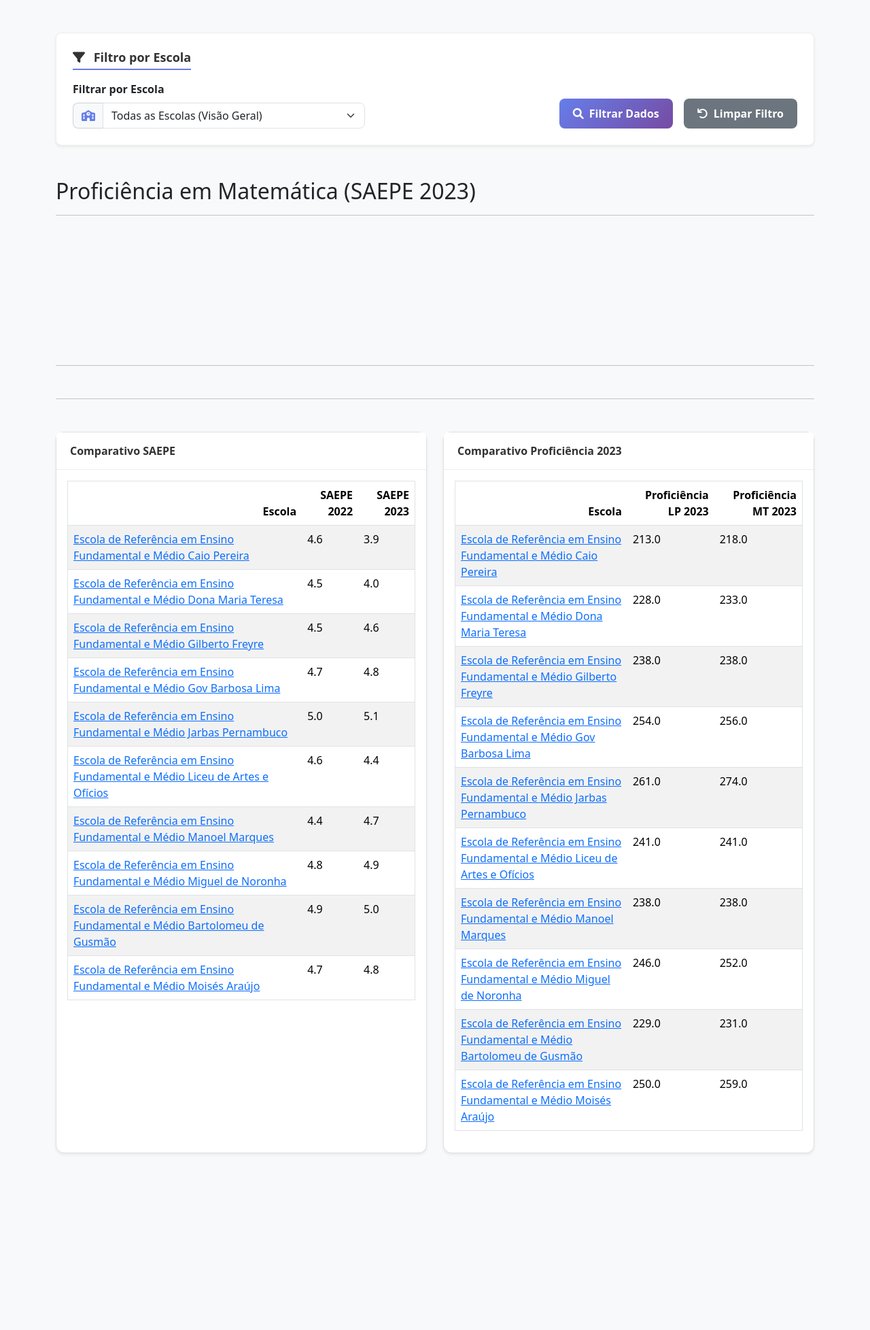
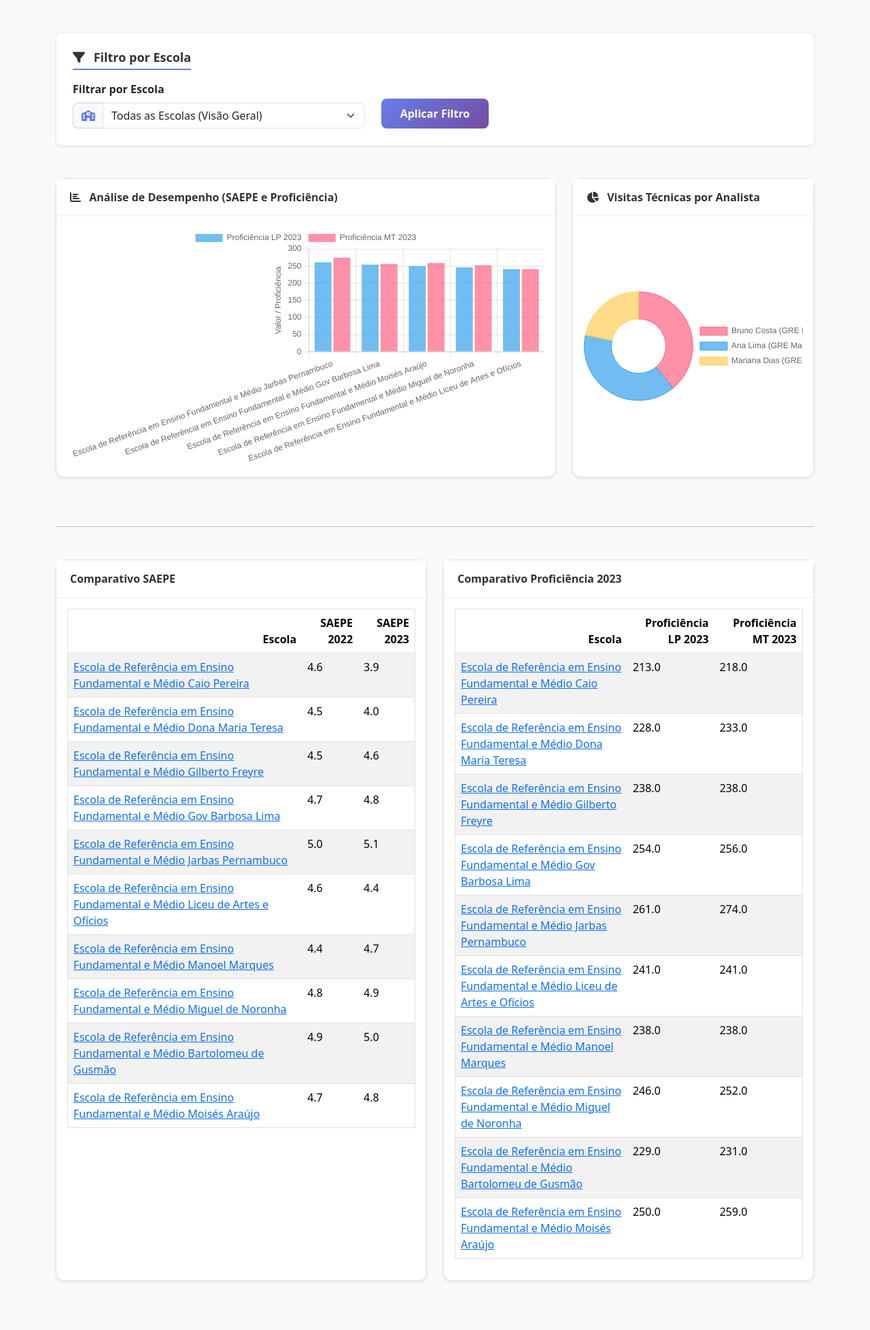
Before and after one commit to GusISilva/Projeto-SAEPE, a Django app: page /dashboard-analise/ in a window 1280 px wide. Shown: the part 176-2132 px from the top of the page at 68% size. Before the commit the page ends 1873 px from the top, so only its background shows below. Run offline with Django 5.2, Linux system fonts and the light colour scheme; a user stored in the database is signed in; data comes from the database, SQL or seed files in the repository; both versions use the stored data as it was after the commit; a map, chart or similar area stays blank.

Commit message:
implemetações de gráficos e coleta de dados

```diff
--- a/core/templates/analise_dashboard.html
+++ b/core/templates/analise_dashboard.html
@@ -27,96 +27,53 @@
                         {{ form.escola }}
                     </div>
                 </div>
-                <div class="col-md-6 col-lg-7 d-flex justify-content-end gap-3">
-                    <button type="submit" class="btn btn-primary-custom">
-                        <i class="fas fa-search me-2"></i> Filtrar Dados
-                    </button>
-                    <a href="{% url 'analise_dashboard' %}" class="btn btn-secondary-custom">
-                        <i class="fas fa-undo me-2"></i> Limpar Filtro
-                    </a>
+                <div class="col-md-6 col-lg-2">
+                    <button type="submit" class="btn btn-primary-custom w-100">Aplicar Filtro</button>
                 </div>
             </div>
         </form>
     </div>
 
-    <h2>Proficiência em Matemática (SAEPE 2023)</h2>
-    <hr>
-    <div style="width: 90%; max-width: 1000px; margin: auto;">
-        <canvas id="meuGraficoBarras"></canvas> </div>
+    <div class="row mb-5">
 
+        <div class="col-lg-8 mb-4">
+            <div class="card shadow-sm h-100">
+                <div class="card-header bg-white fw-bold">
+                    <i class="fas fa-chart-bar me-2"></i>
+                    Análise de Desempenho (SAEPE e Proficiência)
+                </div>
+                <div class="card-body">
+                    {% if dados_grafico_json != '{}' and dados_grafico_json != '[]' %}
+                        <canvas id="meuGraficoBarras"></canvas>
+                    {% else %}
+                        <p class="text-center text-muted mt-5">Nenhum dado de desempenho encontrado para esta seleção.</p>
+                    {% endif %}
+                </div>
+            </div>
+        </div>
 
-<script src="https://cdn.jsdelivr.net/npm/chart.js"></script>
+        <div class="col-lg-4 mb-4">
+            <div class="card shadow-sm h-100">
+                <div class="card-header bg-white fw-bold">
+                    <i class="fas fa-chart-pie me-2"></i>
+                    Visitas Técnicas por Analista
+                </div>
+                <div class="card-body d-flex align-items-center justify-content-center">
+                    {% if dados_grafico_visitas_json != '{}' and dados_grafico_visitas_json != '[]' %}
+                        <canvas id="meuGraficoRosca" style="max-height: 300px;"></canvas>
+                    {% else %}
+                        <p class="text-center text-muted">Nenhuma visita técnica registrada.</p>
+                    {% endif %}
+                </div>
+            </div>
+        </div>
 
-
-<script>
-    // Pega os dados JSON que o Python (views.py) enviou
-    const dadosJson = '{{ dados_grafico_json|safe }}';
-
-</script>
-
-<hr class="mt-5 mb-5"/>
-
-
-
-
-    <script>
-        // Pega os dados JSON que o Python (views.py) enviou
-        const dadosJson = '{{ dados_grafico_json|safe }}';
-
-        // Verifica se os dados existem
-        if (dadosJson && dadosJson !== '[]') {
-
-            const dadosDoBackend = JSON.parse(dadosJson);
-
-            if (dadosDoBackend.length > 0) {
-
-                // Prepara os dados para o Chart.js
-                const labels = dadosDoBackend.map(item => item.escola);
-                const data = dadosDoBackend.map(item => item.proficiencia_mt_2023); // <-- nome do models.py
-
-                // Configuração do Gráfico de barras
-                const config = {
-                    type: 'bar', // Tipo de gráfico
-                    data: {
-                        labels: labels,
-                        datasets: [{
-                            label: 'Proficiência em Matemática 2023',
-                            data: data,
-                            backgroundColor: 'rgba(54, 162, 235, 0.6)',
-                            borderColor: 'rgba(54, 162, 235, 1)',
-                            borderWidth: 1
-                        }]
-                    },
-                    options: {
-                        responsive: true,
-                        // Isso faz o gráfico ficar deitadinho
-                        indexAxis: 'y',
-                        plugins: {
-                            legend: { display: false },
-                            title: {
-                                display: true,
-                                text: 'Proficiência de MT por Escola'
-                            }
-                        },
-                        scales: {
-                            x: {
-                                title: { display: true, text: 'Proficiência Média' }
-                            }
-                        }
-                    }
-                };
-
-                // Cria o gráfico
-                const ctx = document.getElementById('meuGraficoBarras').getContext('2d');
-                new Chart(ctx, config);
-            }
-        }
-    </script>
+    </div>
 
     <hr class="mt-5 mb-5"/>
 
     {% if erro %}
-    <div class="alert alert-danger">{{ erro }}</div>
+    <div class="alert alert-danger">Ocorreu um erro: {{ erro }}</div>
     {% else %}
     <div class="row">
 
@@ -124,12 +81,14 @@
             <div class="card shadow-sm h-100">
                 <div class="card-header bg-white fw-bold">
                     {% if titulo_sufixo != " - Visão Geral" %}
-                        Registros da Escola
+                        Registros SAEPE da Escola
                     {% else %}
                         Comparativo SAEPE
                     {% endif %}
                 </div>
-                <div class="card-body">{{ analise_escola|safe }}</div>
+                <div class="card-body">
+                    {{ analise_escola|safe }}
+                </div>
             </div>
         </div>
 
@@ -143,9 +102,68 @@
                 </div>
             </div>
         </div>
-
     </div>
     {% endif %}
 
 </div>
+
+<script>
+    // Carrega dados JSON do Django
+    const dadosGraficoJson = JSON.parse('{{ dados_grafico_json|escapejs }}');
+    const dadosVisitasJson = JSON.parse('{{ dados_grafico_visitas_json|escapejs }}');
+
+    document.addEventListener('DOMContentLoaded', function() {
+        // Inicializa o Gráfico de Barras (Desempenho)
+        if (dadosGraficoJson && dadosGraficoJson.datasets && dadosGraficoJson.datasets.length > 0) {
+            const configBarras = {
+                type: 'bar', // Tipo de gráfico: Barras
+                data: dadosGraficoJson,
+                options: {
+                    responsive: true,
+                    plugins: {
+                        legend: { position: 'top', },
+                        title: { display: false }
+                    },
+                    scales: {
+                        y: {
+                            beginAtZero: true,
+                            title: { display: true, text: 'Valor / Proficiência' }
+                        },
+                        x: {
+                            // Configurações específicas para o eixo X
+                            // (Opcional, depende do que você está mostrando)
+                        }
+                    }
+                }
+            };
+
+            const ctxBarras = document.getElementById('meuGraficoBarras');
+            if (ctxBarras) {
+                new Chart(ctxBarras.getContext('2d'), configBarras);
+            }
+        }
+
+        // Inicializa o Gráfico de Rosca (Visitas por Técnico)
+        if (dadosVisitasJson && dadosVisitasJson.datasets && dadosVisitasJson.datasets.length > 0) {
+            const configRosca = {
+                type: 'doughnut', // Tipo de gráfico: Rosca
+                data: dadosVisitasJson,
+                options: {
+                    responsive: true,
+                    maintainAspectRatio: false, // Permite controlar o tamanho no CSS
+                    plugins: {
+                        legend: { position: 'right' },
+                        title: { display: false }
+                    }
+                }
+            };
+
+            const ctxRosca = document.getElementById('meuGraficoRosca');
+            if (ctxRosca) {
+                new Chart(ctxRosca.getContext('2d'), configRosca);
+            }
+        }
+    });
+</script>
+
 {% endblock content %}
--- a/core/views.py
+++ b/core/views.py
@@ -2,18 +2,87 @@
 
 import pandas as pd
 import json
+import os
+from django.conf import settings
 from django.shortcuts import render, redirect, get_object_or_404
 from django.contrib.auth import authenticate, login, logout
-from django.contrib.auth.forms import AuthenticationForm # UserCreationForm não estava a ser usado
+from django.contrib.auth.forms import AuthenticationForm
 from django.contrib.auth.decorators import login_required
 from django.contrib.auth.models import User
 from django.contrib import messages
 from django.urls import reverse
 from django.utils.html import format_html
-from django.db.models import Max
+from django.db.models import Max, Count
+from django.db import IntegrityError
+
 
 from .models import Escola, Ocorrencia, Relatorio, Visita, DadosFicticiosEscola, VisitaTecnica
 from .forms import VisitaForm, EscolaSelectForm, VisitaTecnicaForm
+
+
+# ==============================================================================
+# FUNÇÃO AUXILIAR: CARREGAR CSV (APENAS PARA TESTES/DEV)
+# ==============================================================================
+
+# ATENÇÃO: Descomente e use APENAS UMA VEZ para carregar seus dados no banco.
+# Em produção, você deve remover a chamada dessa função e carregar os dados uma única vez.
+def carregar_dados_csv_para_modelos():
+    """Tenta carregar os dados dos arquivos CSV para os modelos, se ainda não existirem."""
+
+    # 1. Carregar DadosFicticiosEscola (Acompanhamento)
+    caminho_escolas_csv = os.path.join(settings.BASE_DIR, 'Acompanhamento_Escolas_2025_Ficticio.xlsx - Sheet1.csv')
+    if not DadosFicticiosEscola.objects.exists() and os.path.exists(caminho_escolas_csv):
+        print("Tentando carregar dados de Acompanhamento_Escolas...")
+        try:
+            df_escolas = pd.read_csv(caminho_escolas_csv)
+            # Normalizar nomes de colunas do CSV para os nomes do modelo
+            df_escolas.columns = [
+                'escola', 'modalidade', 'alunos_previstos_2023', 'percentual_peso',
+                'saepe_2022', 'saepe_2023', 'proficiencia_lp_2023', 'proficiencia_mt_2023',
+                'matricula_efaf_2024'
+            ]
+
+            for index, row in df_escolas.iterrows():
+                DadosFicticiosEscola.objects.create(
+                    escola=row['escola'],
+                    modalidade=row['modalidade'],
+                    alunos_previstos_2023=row['alunos_previstos_2023'],
+                    percentual_peso=row['percentual_peso'],
+                    saepe_2022=row['saepe_2022'],
+                    saepe_2023=row['saepe_2023'],
+                    proficiencia_lp_2023=row['proficiencia_lp_2023'],
+                    proficiencia_mt_2023=row['proficiencia_mt_2023'],
+                    matricula_efaf_2024=row['matricula_efaf_2024']
+                )
+            print("Dados de Acompanhamento de Escolas carregados.")
+        except Exception as e:
+            print(f"Erro ao carregar dados de Acompanhamento: {e}")
+
+    # 2. Carregar VisitaTecnica
+    caminho_visitas_csv = os.path.join(settings.BASE_DIR, 'visitas_gre_ficticias.xlsx - Sheet1.csv')
+    if not VisitaTecnica.objects.exists() and os.path.exists(caminho_visitas_csv):
+        print("Tentando carregar dados de Visitas Tecnicas...")
+        try:
+            df_visitas = pd.read_csv(caminho_visitas_csv)
+
+            for index, row in df_visitas.iterrows():
+                VisitaTecnica.objects.create(
+                    escola=row['Escola'],
+                    data_visita=pd.to_datetime(row['Data da Visita'], errors='coerce').date(),
+                    tecnico_gre=row['Técnico/Analista - GRE'],
+                    servidor_escola=row['Servidor da Escola'],
+                    demanda=row['Demanda'],
+                    encaminhamento=row['Encaminhamento'],
+                    observacao=row['Observação']
+                )
+            print("Dados de Visitas Técnicas carregados.")
+        except Exception as e:
+            print(f"Erro ao carregar dados de Visitas Técnicas: {e}")
+
+
+# ==============================================================================
+# VIEWS DE AUTENTICAÇÃO E DASHBOARD PRINCIPAL
+# ==============================================================================
 
 def registro_view(request):
     if request.user.is_authenticated:
@@ -55,7 +124,6 @@ def login_view(request):
             user = authenticate(username=username, password=password)
             if user is not None:
                 login(request, user)
-                # Redireciona para o dashboard principal após o login
                 return redirect('main_dashboard')
             else:
                  messages.error(request, 'Nome de utilizador ou palavra-passe inválidos.')
@@ -80,13 +148,14 @@ def relatorios_view(request):
     if request.method == 'POST':
         return redirect('main_dashboard')
     else:
+        context = {}
         return render(request, 'relatorios.html', context)
 
 
 @login_required(login_url='login')
 def visitas_view(request):
 
-    # --- Lógica de POST (Processa o formulário do popup - SEM ALTERAÇÕES) ---
+    # --- Lógica de POST (Processa o formulário do popup) ---
     if request.method == 'POST':
         form = VisitaTecnicaForm(request.POST)
         if form.is_valid():
@@ -94,6 +163,8 @@ def visitas_view(request):
                 form.save()
                 messages.success(request, 'Visita registada com sucesso!')
                 return redirect('visitas')
+            except IntegrityError as e:
+                messages.error(request, f'Erro de integridade ao guardar a visita: {e}')
             except Exception as e:
                  messages.error(request, f'Erro inesperado ao guardar a visita: {e}')
         else:
@@ -102,21 +173,21 @@ def visitas_view(request):
                 label = form.fields[field].label if field in form.fields else field
                 error_message += f"'{label}': {', '.join(errors)} "
             messages.error(request, error_message.strip())
-            # Continua para a lógica GET para mostrar a página com o erro
 
-    # --- Lógica de GET (MODIFICADA para mostrar o resumo) ---
+    # --- Lógica de GET (Mostra o resumo das últimas visitas) ---
 
-    # 1. Encontra a data da última visita para cada escola (como antes)
+    # 1. Encontra a data da última visita para cada escola
     ultimas_visitas_por_escola = VisitaTecnica.objects.values(
         'escola'
     ).annotate(
         ultima_data=Max('data_visita')
-    ) # Removemos o order_by daqui
+    )
 
-    # 2. Busca os detalhes completos da última visita de cada escola (como antes)
+    # 2. Busca os detalhes completos da última visita de cada escola
     lista_resumo_visitas = []
     for item in ultimas_visitas_por_escola:
         try:
+            # Encontra a visita mais recente (maior ID) na última data para evitar duplicatas
             ultima_visita_obj = VisitaTecnica.objects.filter(
                 escola=item['escola'],
                 data_visita=item['ultima_data']
@@ -125,29 +196,28 @@ def visitas_view(request):
         except VisitaTecnica.DoesNotExist:
             continue
 
-    # --- A MUDANÇA ESTÁ AQUI ---
     # 3. Ordena a LISTA de objetos pelo atributo 'escola' (alfabeticamente)
     lista_resumo_visitas.sort(key=lambda visita: visita.escola)
-    # --- FIM DA MUDANÇA ---
 
-    # 4. Cria uma instância VAZIA do formulário para o popup (Sem alterações)
+    # 4. Cria uma instância VAZIA do formulário para o popup
     form_modal = VisitaTecnicaForm()
 
-    # 5. Monta o contexto para o template (Sem alterações)
+    # 5. Monta o contexto para o template
     context = {
         'form_modal': form_modal,
-        'resumo_visitas': lista_resumo_visitas, # Agora a lista está ordenada por escola
+        'resumo_visitas': lista_resumo_visitas,
     }
 
-    # Renderiza o seu template 'visitas.html' (Sem alterações)
     return render(request, 'visitas.html', context)
+
 
 
 
 @login_required(login_url='login')
 def analise_dashboard_view(request):
 
-    form = EscolaSelectForm(request.GET or None) # Usar request.GET or None é mais seguro
+
+    form = EscolaSelectForm(request.GET or None)
     escola_nome_filtro = None
     titulo_sufixo = " - Visão Geral"
 
@@ -156,41 +226,73 @@ def analise_dashboard_view(request):
         if escola_nome_filtro:
             titulo_sufixo = f" - {escola_nome_filtro}"
         else:
-            escola_nome_filtro = None # Garante que None é usado se 'Todas' for selecionado
+            escola_nome_filtro = None
             titulo_sufixo = " - Visão Geral"
 
     erro = None
-    dados_grafico_json = '[]'
-    tabela_1_html = "<p>Nenhum dado encontrado.</p>" # Mensagem padrão
-    tabela_2_html = "<p>Nenhum dado encontrado.</p>" # Mensagem padrão
+    dados_grafico_json = '{}'
+    dados_grafico_visitas_json = '{}'
+    tabela_1_html = "<p>Nenhum dado encontrado.</p>"
+    tabela_2_html = "<p>Nenhum dado encontrado.</p>"
 
     try:
+        # --- 1. Lógica para Gráfico de Barras e Tabelas (Desempenho) ---
         base_query = DadosFicticiosEscola.objects.all()
 
         if escola_nome_filtro:
             base_query = base_query.filter(escola=escola_nome_filtro)
 
-        dados_para_grafico = base_query.values(
-            'escola',
-            'proficiencia_mt_2023'
-        ).order_by('-proficiencia_mt_2023')
-
-        dados_grafico_json = json.dumps(list(dados_para_grafico))
-
+        # Dados para Tabela e Barras
         dados_tabelas = list(base_query.values(
             'escola', 'saepe_2022', 'saepe_2023',
             'proficiencia_lp_2023', 'proficiencia_mt_2023'
         ))
 
+        # Geração do JSON do Gráfico de Barras
         if dados_tabelas:
+            # Se for uma única escola, mostra as métricas dela
+            if escola_nome_filtro:
+                escola_info = dados_tabelas[0]
+                dados_grafico = {
+                    'labels': ['SAEPE 2022', 'SAEPE 2023', 'LP 2023', 'MT 2023'],
+                    'datasets': [{
+                        'label': escola_info['escola'],
+                        'data': [
+                            escola_info['saepe_2022'],
+                            escola_info['saepe_2023'],
+                            escola_info['proficiencia_lp_2023'],
+                            escola_info['proficiencia_mt_2023']
+                        ],
+                        'backgroundColor': 'rgba(75, 192, 192, 0.7)',
+                        'borderColor': 'rgba(75, 192, 192, 1)',
+                        'borderWidth': 1
+                    }]
+                }
+            # Se for Visão Geral, mostra um comparativo (ex: Top 5 Proficiência)
+            else:
+                top_escolas = sorted(dados_tabelas, key=lambda x: x['proficiencia_lp_2023'], reverse=True)[:5]
+                labels = [e['escola'] for e in top_escolas]
+                data_lp = [e['proficiencia_lp_2023'] for e in top_escolas]
+                data_mt = [e['proficiencia_mt_2023'] for e in top_escolas]
+
+                dados_grafico = {
+                    'labels': labels,
+                    'datasets': [
+                        {'label': 'Proficiência LP 2023', 'data': data_lp, 'backgroundColor': 'rgba(54, 162, 235, 0.7)'},
+                        {'label': 'Proficiência MT 2023', 'data': data_mt, 'backgroundColor': 'rgba(255, 99, 132, 0.7)'}
+                    ]
+                }
+
+            dados_grafico_json = json.dumps(dados_grafico)
+
+            # Geração das Tabelas HTML
             for item in dados_tabelas:
                 try:
                     url_perfil = reverse('perfil_escola', args=[item['escola']])
                     item['escola_link'] = format_html('<a href="{}">{}</a>', url_perfil, item['escola'])
                 except Exception as link_error:
-
                     item['escola_link'] = item['escola']
-                    print(f"Erro ao gerar link para {item['escola']}: {link_error}") # Log para debug
+                    print(f"Erro ao gerar link para {item['escola']}: {link_error}")
 
             df_tabelas = pd.DataFrame(dados_tabelas)
 
@@ -201,10 +303,44 @@ def analise_dashboard_view(request):
             tabela_2_html = df_tabelas[['escola_link', 'proficiencia_lp_2023', 'proficiencia_mt_2023']].rename(
                 columns={'escola_link': 'Escola', 'proficiencia_lp_2023': 'Proficiência LP 2023', 'proficiencia_mt_2023': 'Proficiência MT 2023'}
             ).to_html(classes='table table-striped table-hover', index=False, escape=False)
+        else:
+            # Caso não haja dados de escola
+            dados_grafico_json = '{}'
+
+        # --- 2. Lógica para Gráfico de Rosca (Visitas por Técnico) ---
+        visitas_por_tecnico = VisitaTecnica.objects.values('tecnico_gre').annotate(total=Count('id')).order_by('-total')
+
+        labels_visitas = [item['tecnico_gre'] for item in visitas_por_tecnico]
+        data_visitas = [item['total'] for item in visitas_por_tecnico]
+
+        cores_fundo = [
+            'rgba(255, 99, 132, 0.7)',
+            'rgba(54, 162, 235, 0.7)',
+            'rgba(255, 206, 86, 0.7)',
+            'rgba(75, 192, 192, 0.7)',
+            'rgba(153, 102, 255, 0.7)',
+            'rgba(255, 159, 64, 0.7)',
+            'rgba(199, 199, 199, 0.7)',
+        ]
+
+        dados_grafico_visitas = {
+            'labels': labels_visitas,
+            'datasets': [{
+                'label': 'Número de Visitas',
+                'data': data_visitas,
+                'backgroundColor': cores_fundo[:len(labels_visitas)],
+                'borderColor': [c.replace('0.7', '1') for c in cores_fundo[:len(labels_visitas)]],
+                'borderWidth': 1
+            }]
+        }
+        dados_grafico_visitas_json = json.dumps(dados_grafico_visitas)
+
 
     except Exception as e:
         erro = f"Ocorreu um erro ao consultar os dados: {e}"
-        dados_grafico_json = '[]'
+        # Reseta todos os JSONs em caso de erro
+        dados_grafico_json = '{}'
+        dados_grafico_visitas_json = '{}'
         tabela_1_html = f"<p>Erro ao carregar dados: {e}</p>"
         tabela_2_html = f"<p>Erro ao carregar dados: {e}</p>"
 
@@ -213,8 +349,9 @@ def analise_dashboard_view(request):
         'titulo_sufixo': titulo_sufixo,
         'erro': erro,
         'dados_grafico_json': dados_grafico_json,
+        'dados_grafico_visitas_json': dados_grafico_visitas_json,
         'analise_escola': tabela_1_html,
-        'media_ideb': tabela_2_html,    #2
+        'media_ideb': tabela_2_html,
     }
 
     return render(request, 'analise_dashboard.html', context)
@@ -244,3 +381,56 @@ def perfil_escola_view(request, escola_nome):
     except Exception as e:
          messages.error(request, f"Ocorreu um erro ao carregar o perfil da escola: {e}")
          return redirect('analise_dashboard')
+
+
+@login_required(login_url='login')
+def main_dashboard_view(request):
+
+    total_escolas = DadosFicticiosEscola.objects.values('escola').distinct().count()
+    total_visitas = VisitaTecnica.objects.count()
+    relatorios_pendentes = VisitaTecnica.objects.exclude(encaminhamento__gt='').count()
+    ultima_visita_obj = VisitaTecnica.objects.aggregate(Max('data_visita'))
+    ultima_data_visita = ultima_visita_obj.get('data_visita__max')
+    context = {
+        'total_escolas': total_escolas,
+        'total_visitas': total_visitas,
+        'relatorios_pendentes': relatorios_pendentes,
+        'ultima_data_visita': ultima_data_visita,
+    }
+
+    return render(request, 'main_dashboard.html', context)
+
+
+@login_required(login_url='login')
+def main_dashboard_view(request):
+    try:
+        # 1. Total de Escolas (contando escolas distintas nos DadosFicticiosEscola)
+        total_escolas = DadosFicticiosEscola.objects.values('escola').distinct().count()
+
+        # 2. Visitas Concluídas (total de registros em VisitaTecnica)
+        total_visitas = VisitaTecnica.objects.count()
+
+        # 3. Relatórios Pendentes (Visitas onde 'encaminhamento' está vazio ou nulo)
+        # O campo 'encaminhamento' tem 'null=True, blank=True' no models.py
+        relatorios_pendentes = VisitaTecnica.objects.filter(encaminhamento__in=['', None]).count()
+
+        # 4. Última Visita (data máxima de visita)
+        ultima_visita_obj = VisitaTecnica.objects.aggregate(max_date=Max('data_visita'))
+        ultima_data_visita = ultima_visita_obj.get('max_date') # Pode ser None se não houver visitas
+
+    except Exception as e:
+        # Em caso de erro (ex: banco de dados vazio/desconectado), define valores padrão
+        print(f"Erro ao carregar métricas: {e}")
+        total_escolas = 0
+        total_visitas = 0
+        relatorios_pendentes = 0
+        ultima_data_visita = None # ou "N/A" se preferir passar uma string
+
+    context = {
+        'total_escolas': total_escolas,
+        'total_visitas': total_visitas,
+        'relatorios_pendentes': relatorios_pendentes,
+        'ultima_data_visita': ultima_data_visita,
+    }
+
+    return render(request, 'main_dashboard.html', context)
```
Also changed, not shown: core/templates/main_dashboard.html (+12 -4 lines), db.sqlite3.
